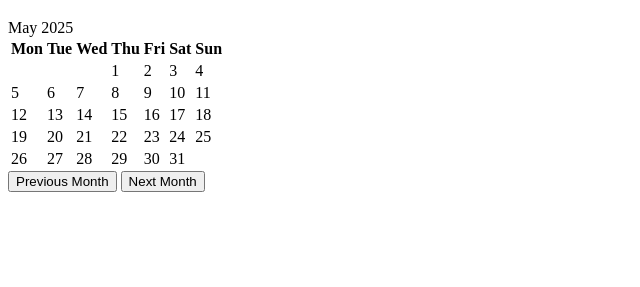
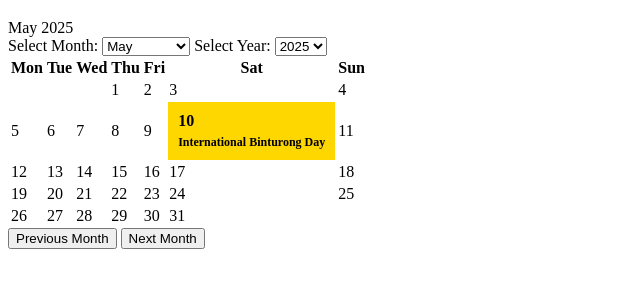
Before and after one commit to AliQassab/Piscine-Sprint-2-Days-calendar, a plain HTML site: page index.html in a window 1280 px wide. Both pictures are taken after a click on the button "Previous Month". Shown: the part 61-348 px from the top of the page, without its empty margins (0-640 px from the left). Drawn offline with Linux system fonts and the light colour scheme.

Commit message:
Initializing claculateSpecialDay function and improving html file

```diff
--- a/common.mjs
+++ b/common.mjs
@@ -1,5 +1,30 @@
 // This is a placeholder file which shows how you can define functions which can be used from both a browser script and a node script. You can delete the contents of the file once you have understood how it works.
+// Function to calculate the correct date for a special day based on its occurrence pattern
+// common.mjs
 
-export function getGreeting() {
-  return "Hello";
+export function calculateSpecialDay(year, month, specialDay) {
+  const monthIndex = new Date(`${specialDay.monthName} 1, ${year}`).getMonth();
+  const firstDayOfMonth = new Date(year, monthIndex, 1);
+  const dayOfWeek = firstDayOfMonth.getDay();
+  const weekdayOffset = (dayOfWeek === 0 ? 7 : dayOfWeek);
+  const targetWeekday = ["Sunday", "Monday", "Tuesday", "Wednesday", "Thursday", "Friday", "Saturday"]
+      .indexOf(specialDay.dayName);
+
+  let dateOfSpecialDay = weekdayOffset <= targetWeekday
+      ? targetWeekday - weekdayOffset + 1
+      : targetWeekday - weekdayOffset + 8;
+
+  if (specialDay.occurence === "second") {
+      dateOfSpecialDay += 7;
+  } else if (specialDay.occurence === "third") {
+      dateOfSpecialDay += 14;
+  } else if (specialDay.occurence === "last") {
+      const lastDayOfMonth = new Date(year, month + 1, 0);
+      const lastDayOfWeek = lastDayOfMonth.getDay();
+      const lastDate = lastDayOfMonth.getDate();
+      const diff = (lastDayOfWeek - targetWeekday + 7) % 7;
+      dateOfSpecialDay = lastDate - diff;
+  }
+
+  return dateOfSpecialDay;
 }
--- a/index.html
+++ b/index.html
@@ -1,21 +1,29 @@
 <!DOCTYPE html>
 <html lang="en">
-
 <head>
-    <meta charset="UTF-8">
-    <meta name="viewport" content="width=device-width, initial-scale=1.0">
+  <meta charset="UTF-8" />
+  <meta name="viewport" content="width=device-width, initial-scale=1.0"/>
   <title>Days Calendar</title>
-    <script type="module" src="common.mjs"></script>
   <script type="module" src="web.mjs"></script>
 </head>
-
 <body>
   <h1>Days Calendar</h1>
   <div id="month-year"></div>
+
+  <label for="monthSelector">Select Month:</label>
+  <select id="monthSelector"></select>
+
+  <label for="yearSelector">Select Year:</label>
+  <select id="yearSelector"></select>
+
   <div id="calendar"></div>
 
   <button id="prevMonth">Previous Month</button>
   <button id="nextMonth">Next Month</button>
+
+  <div id="description-box" style="border: 1px solid #ddd; padding: 10px; margin-top: 10px; display: none;">
+    <h3 id="description-title"></h3>
+    <p id="description-text"></p>
+  </div>
 </body>
-
 </html>
--- a/web.mjs
+++ b/web.mjs
@@ -2,7 +2,7 @@
 // It can be loaded into index.html.
 // Note that when running locally, in order to open a web page which uses modules, you must serve the directory over HTTP e.g. with https://www.npmjs.com/package/http-server
 // You can't open the index.html file using a file:// URL.
-
+import { calculateSpecialDay } from "./common.mjs";
 import daysData from "./days.json" with { type: "json" };
 
 const monthNames = [
@@ -10,22 +10,17 @@ const monthNames = [
     "July", "August", "September", "October", "November", "December"
 ];
 
-// State to keep track of the current month and year
 let currentMonth = new Date().getMonth();
 let currentYear = new Date().getFullYear();
 
-// Function to create the calendar grid
 function createCalendarGrid(year, month) {
-    // Get the first day of the month and the total number of days in the month
     const firstDay = (new Date(year, month).getDay() + 6) % 7;
     const daysInMonth = new Date(year, month + 1, 0).getDate();
 
-    // Create the table for the calendar
     const calendarTable = document.createElement("table");
     const headerRow = document.createElement("tr");
+    const dayNames = ["Mon", "Tue", "Wed", "Thu", "Fri", "Sat", "Sun"];
 
-    // Days of the week header
-    const dayNames = ["Mon", "Tue", "Wed", "Thu", "Fri", "Sat", "Sun"];
     dayNames.forEach(dayName => {
         const th = document.createElement("th");
         th.innerText = dayName;
@@ -35,52 +30,53 @@ function createCalendarGrid(year, month) {
     calendarTable.appendChild(headerRow);
 
     let day = 1;
-    for (let i = 0; i < 6; i++) { // Maximum of 6 rows
+    for (let i = 0; i < 6; i++) {
         const row = document.createElement("tr");
-
         for (let j = 0; j < 7; j++) {
             const cell = document.createElement("td");
             if (i === 0 && j < firstDay) {
-                // Empty cells before the start of the month
                 cell.innerText = '';
             } else if (day <= daysInMonth) {
                 cell.innerText = day;
 
-                // Check if there is a commemorative day for the given date
-                const date = `${monthNames[month]} ${day}, ${year}`;
-                const dayData = daysData.filter(d =>
-                    d.monthName === monthNames[month] &&
-                    d.occurence === 'second' &&
-                    d.dayName === dayNames[j]
-                );
-                dayData.forEach(d => {
-                    const dayText = d.name;
-                    const tooltip = document.createElement("span");
-                    tooltip.classList.add("tooltip");
-                    tooltip.innerText = dayText;
-                    cell.appendChild(tooltip);
+                // Highlight & interact with special days
+                daysData.forEach(d => {
+                    if (d.monthName === monthNames[month]) {
+                        const specialDayDate = calculateSpecialDay(year, month, d);
+                        if (specialDayDate === day) {
+                            cell.style.backgroundColor = "#FFD700";
+                            cell.style.fontWeight = "bold";
+                            cell.style.color = "black";
+                            cell.style.padding = "10px";
+
+                            const dayName = document.createElement("div");
+                            dayName.style.fontSize = "12px";
+                            dayName.style.marginTop = "5px";
+                            dayName.style.textAlign = "center";
+                            dayName.innerText = d.name;
+                            cell.appendChild(dayName);
+
+                            cell.addEventListener("click", () => fetchSpecialDayDescription(d.descriptionURL, d.name));
+                        }
+                    }
                 });
 
                 day++;
             }
             row.appendChild(cell);
         }
-
         calendarTable.appendChild(row);
-        if (day > daysInMonth) break; // Stop after all the days are added
+        if (day > daysInMonth) break;
     }
 
-    // Append the table to the body
-    document.querySelector('#calendar').innerHTML = ''; // Clear previous grid
+    document.querySelector('#calendar').innerHTML = '';
     document.querySelector('#calendar').appendChild(calendarTable);
 }
 
-// Update the month and year in the header
 function updateCalendarHeader(year, month) {
     document.querySelector('#month-year').innerText = `${monthNames[month]} ${year}`;
 }
 
-// Function to handle "Previous Month" button click
 function prevMonth() {
     if (currentMonth === 0) {
         currentMonth = 11;
@@ -88,11 +84,9 @@ function prevMonth() {
     } else {
         currentMonth--;
     }
-    createCalendarGrid(currentYear, currentMonth);
-    updateCalendarHeader(currentYear, currentMonth);
+    updateCalendar();
 }
 
-// Function to handle "Next Month" button click
 function nextMonth() {
     if (currentMonth === 11) {
         currentMonth = 0;
@@ -100,16 +94,54 @@ function nextMonth() {
     } else {
         currentMonth++;
     }
+    updateCalendar();
+}
+
+function updateCalendar() {
     createCalendarGrid(currentYear, currentMonth);
     updateCalendarHeader(currentYear, currentMonth);
+    document.querySelector("#monthSelector").value = currentMonth;
+    document.querySelector("#yearSelector").value = currentYear;
+    document.querySelector("#description-box").style.display = "none";
 }
 
-// Initial setup
+async function fetchSpecialDayDescription(url, dayName) {
+    try {
+        const response = await fetch(url);
+        const text = await response.text();
+        document.querySelector("#description-box").style.display = "block";
+        document.querySelector("#description-title").innerText = dayName;
+        document.querySelector("#description-text").innerText = text;
+    } catch (error) {
+        console.error("Error fetching description:", error);
+    }
+}
+
+function populateMonthYearSelectors() {
+    const monthSelector = document.querySelector("#monthSelector");
+    const yearSelector = document.querySelector("#yearSelector");
+
+    monthSelector.innerHTML = monthNames.map((m, i) => `<option value="${i}">${m}</option>`).join('');
+    yearSelector.innerHTML = Array.from({ length: 201 }, (_, i) => `<option value="${1900 + i}">${1900 + i}</option>`).join('');
+
+    monthSelector.value = currentMonth;
+    yearSelector.value = currentYear;
+
+    monthSelector.addEventListener("change", (e) => {
+        currentMonth = parseInt(e.target.value);
+        updateCalendar();
+    });
+
+    yearSelector.addEventListener("change", (e) => {
+        currentYear = parseInt(e.target.value);
+        updateCalendar();
+    });
+}
+
 window.onload = function () {
     createCalendarGrid(currentYear, currentMonth);
     updateCalendarHeader(currentYear, currentMonth);
-
-    // Attach event listeners to the buttons
     document.querySelector('#prevMonth').addEventListener('click', prevMonth);
     document.querySelector('#nextMonth').addEventListener('click', nextMonth);
+    populateMonthYearSelectors();
 };
```
Lines whose indentation alone changed are shown as unchanged.
